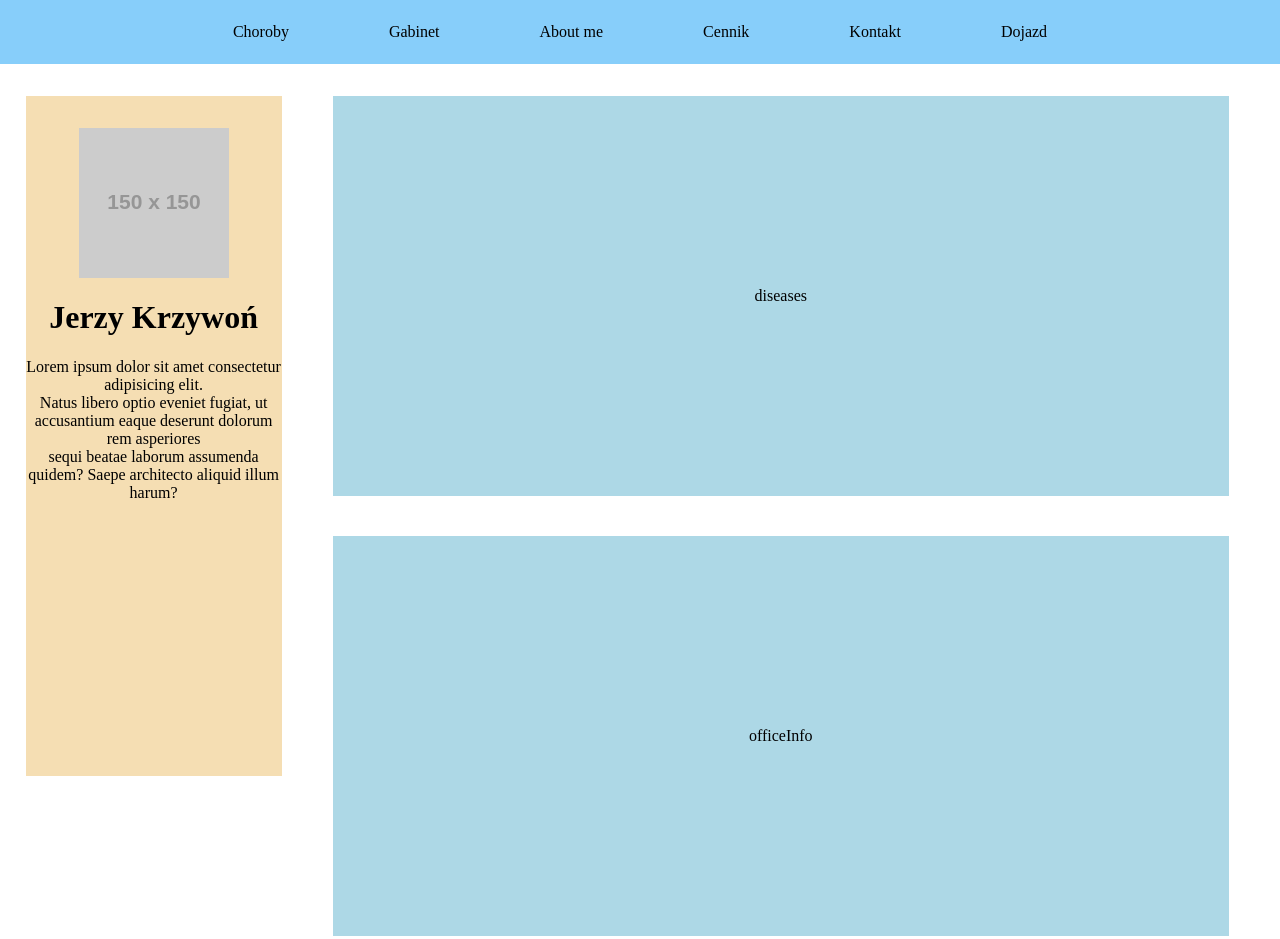
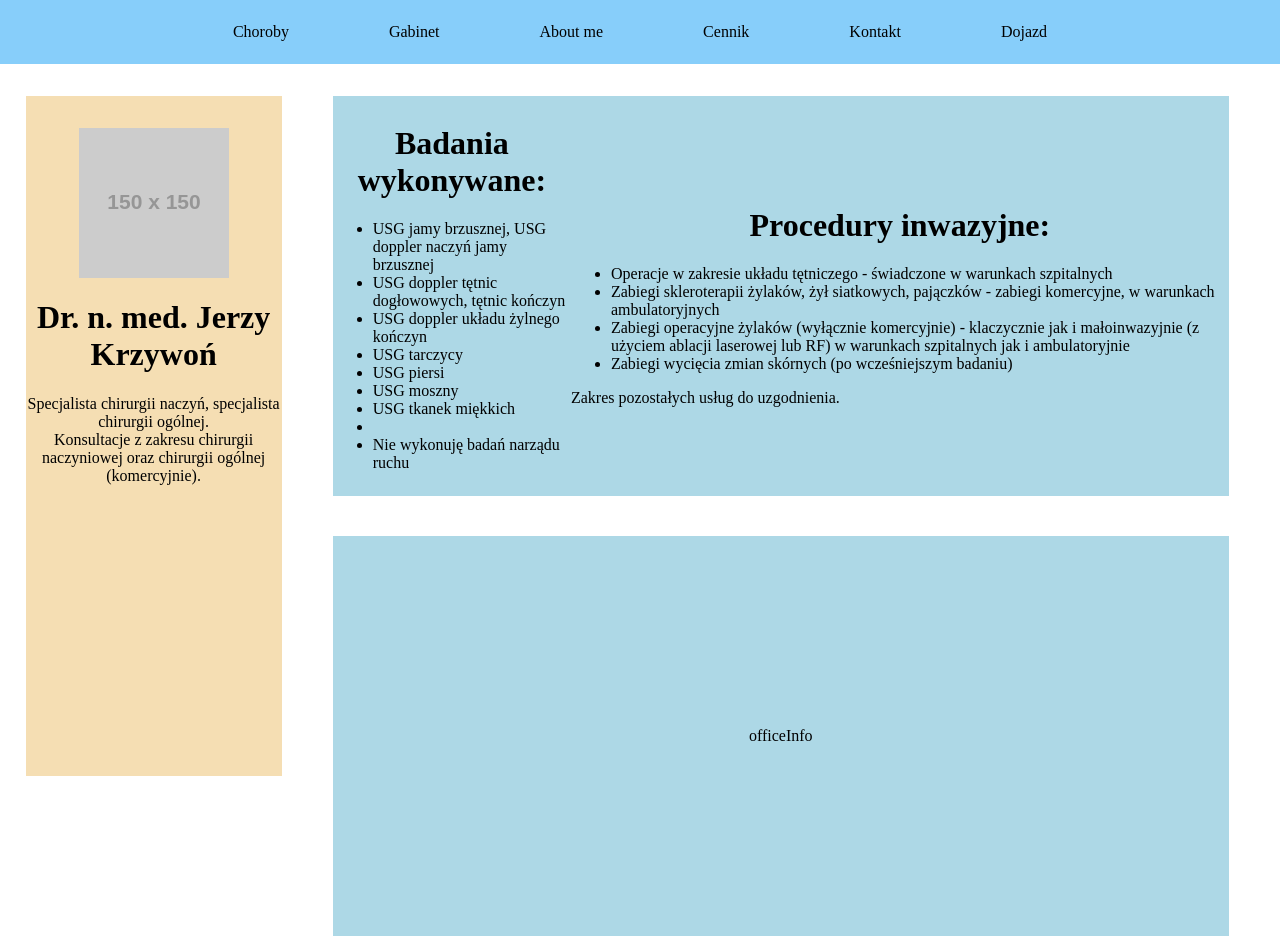
Before and after one commit to MrsMrowka/MedicWebsite, a plain HTML site: page index.html in a window 1280 px wide. Shown: the top 939 px of the page. Drawn offline with Linux system fonts and the light colour scheme; placeholder pictures from the web are drawn by us.

Commit message:
someContentAdded

```diff
--- a/index.html
+++ b/index.html
@@ -11,7 +11,7 @@
 
 <body>
     <div class="navigator">
-        <a href="#diseases">Choroby </a>
+        <a href="#examination">Choroby </a>
         <a href="#officeInfo">Gabinet </a>
         <a href="#about">About me </a>
         <a href="#priceList">Cennik </a>
@@ -20,13 +20,39 @@
     </div>
     <div class="basicInfo">
         <a href="https://placeholder.com"><img src="https://via.placeholder.com/150"></a>
-        <h1>Jerzy Krzywoń</h1>
-        <div class="shortInfo"> Lorem ipsum dolor sit amet consectetur adipisicing elit. <br>
-            Natus libero optio eveniet fugiat, ut accusantium eaque deserunt dolorum rem asperiores <br>
-            sequi beatae laborum assumenda quidem? Saepe architecto aliquid illum harum?</div>
+        <h1>Dr. n. med. Jerzy Krzywoń</h1>
+        <div class="shortInfo"> Specjalista chirurgii naczyń, specjalista chirurgii ogólnej. <br>
+            Konsultacje z zakresu chirurgii naczyniowej oraz chirurgii ogólnej (komercyjnie).<br></div>
     </div>
     <div class="websiteContent">
-        <div class="diseases" id="diseases">diseases</div>
+        <div class="examination" id="examination">
+            <div class="performed">
+                <h1>Badania wykonywane: </h1>
+                <ul>
+                    <li>USG jamy brzusznej, USG doppler naczyń jamy brzusznej</li>
+                    <li>USG doppler tętnic dogłowowych, tętnic kończyn</li>
+                    <li>USG doppler układu żylnego kończyn</li>
+                    <li>USG tarczycy</li>
+                    <li>USG piersi</li>
+                    <li>USG moszny</li>
+                    <li>USG tkanek miękkich</li>
+                    <li></li>
+                    <li>Nie wykonuję badań narządu ruchu</li>
+                </ul>
+            </div>
+            <div class="invasive">
+                <h1>Procedury inwazyjne: </h1>
+                <ul>
+                    <li>Operacje w zakresie układu tętniczego - świadczone w warunkach szpitalnych</li>
+                    <li>Zabiegi skleroterapii żylaków, żył siatkowych, pajączków - zabiegi komercyjne, w warunkach
+                        ambulatoryjnych</li>
+                    <li>Zabiegi operacyjne żylaków (wyłącznie komercyjnie) - klaczycznie jak i małoinwazyjnie (z użyciem
+                        ablacji laserowej lub RF) w warunkach szpitalnych jak i ambulatoryjnie</li>
+                    <li>Zabiegi wycięcia zmian skórnych (po wcześniejszym badaniu)</li>
+                </ul>
+                Zakres pozostałych usług do uzgodnienia.
+            </div>
+        </div>
         <div class="officeInfo" id="officeInfo">officeInfo</div>
         <div class="about" id="about">about</div>
         <div class="priceList" id="priceList">priceList</div>
--- a/stylesheet.css
+++ b/stylesheet.css
@@ -48,7 +48,7 @@ h1{
     margin-left: 24vw;
 }
 
-.diseases{
+.examination{
     background: lightblue;
     width: 70vw;
     height: 50vh;
```
